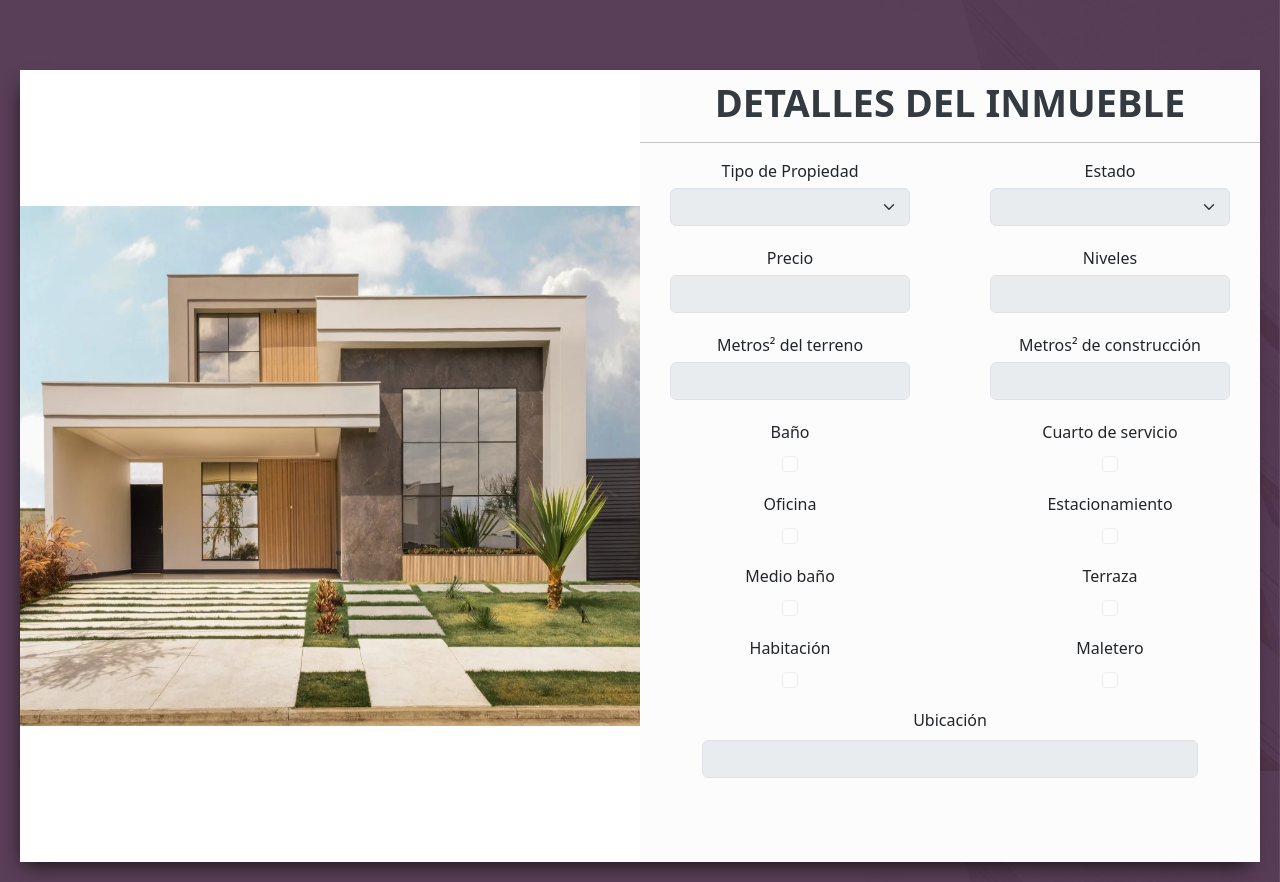
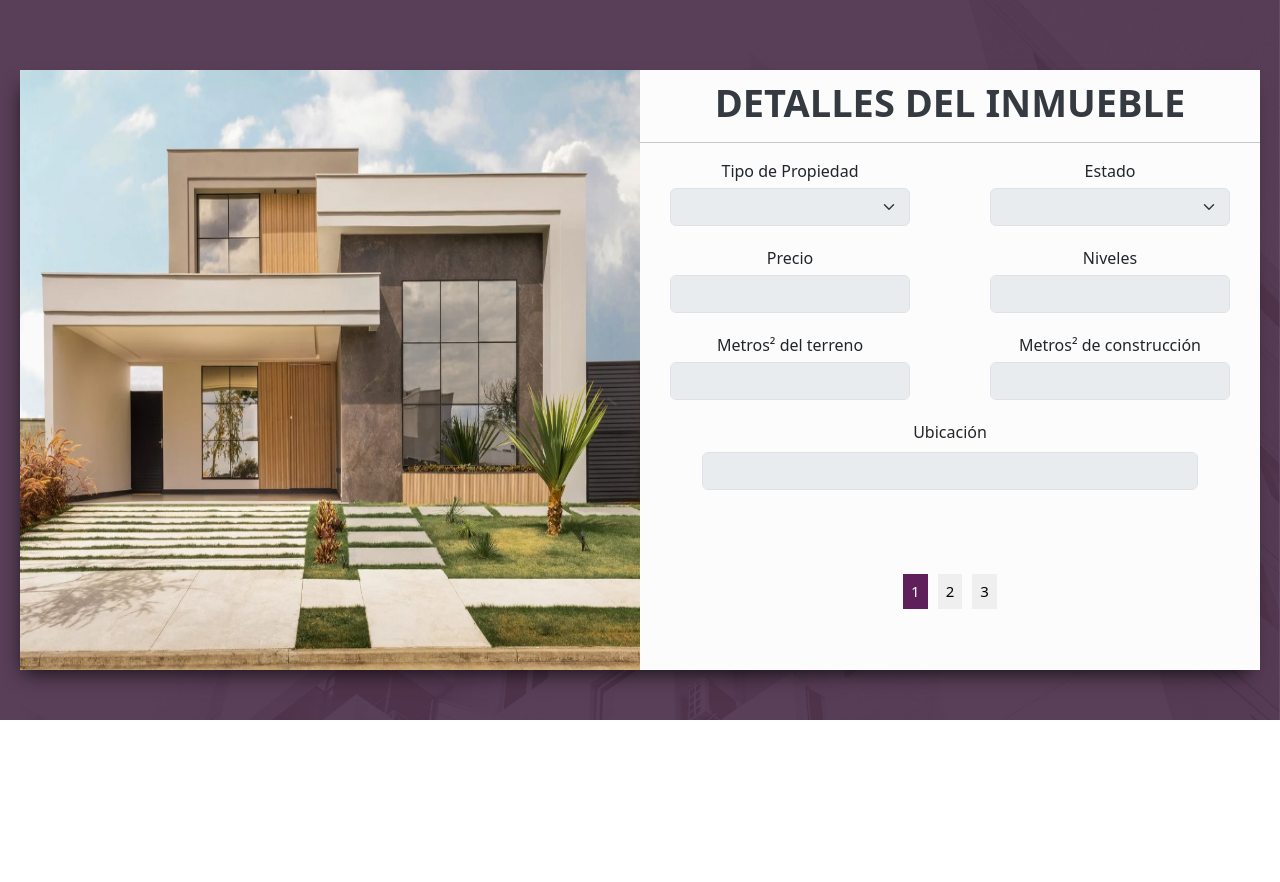
Before and after one commit to UNEG-Ing-Software-II/real_estate_management, a Django app: template app_Principal/templates/views_asesor/inmueble_detalle.html in a window 1280 px wide. Shown: the part 80-962 px from the top of the page. After the commit the page ends 800 px from the top, so only its background shows below. Run offline with Django 5.2, Linux system fonts and the light colour scheme; the template is opened without the code that fills it, so the values that code supplies are empty.

Commit message:
[FIX] Formulario carrusel en inmueble_detalle

```diff
--- /dev/null
+++ b/app_Principal/static/js/pagination.js
@@ -0,0 +1,16 @@
+const form_change = (clickedButton, groupToShow) => {
+  const buttons = document.querySelectorAll(".btn-pag");
+  buttons.forEach((button) => button.classList.remove("active"));
+  clickedButton.classList.add("active");
+
+  const group = document.querySelectorAll(".group");
+  group.forEach((group) => group.classList.remove("active-group"));
+  document.getElementById(groupToShow).classList.add("active-group");
+
+  console.log(groupToShow);
+  if (groupToShow == "second-group") {
+    document.getElementById(groupToShow).classList.add("grid-templ");
+  } else {
+    group.forEach((group) => group.classList.remove("grid-templ"));
+  }
+};
--- a/app_Principal/static/styles/style.css
+++ b/app_Principal/static/styles/style.css
@@ -168,6 +168,67 @@ h3{
   margin: 0;
 } */
 
+.pagination{
+  width: 100%;
+  display: flex;
+  justify-content: center;
+  margin-bottom: 20px;
+}
+
+
+
+.group{
+  display: none;
+}
+
+
+.active-group{
+  display: flex;
+  flex-wrap: wrap;
+  gap: 20px;
+}
+
+.grid-templ{
+  display: grid;
+  grid-template-columns: repeat(3,1fr);
+  text-align: center;
+  font-size: 14px;
+  width: 100%;
+  gap: 10px;
+}
+
+
+.btn-pag{
+  margin: 0 5px;
+  border: none;
+  padding: 4px 8px;
+  height: 35px;
+  font-size: 15px;
+}
+
+
+.btn-pag:hover{
+  background-color: #2E2A37;
+  color: white;
+}
+
+
+
+.active{
+  background-color:#5E1F5A;
+  padding: 4px 8px;
+  margin: 0 5px;
+  font-size: 15px;
+  border: none;
+  color: white;
+  height: 35px;
+}
+
+
+
+
+
+
 
 .btn-responsive {
   display: flex;
@@ -263,7 +324,10 @@ h3{
   color: white;
 }
 
-
+  .grid-templ{
+    grid-template-columns: repeat(2,1fr);
+    gap: 5px;
+  }
 
 
 .add-button{
@@ -432,11 +496,11 @@ option{
   -moz-box-shadow: -4px 10px 19px -7px rgba(0,0,0,0.75);
   box-shadow: -4px 10px 19px -7px rgba(0,0,0,0.75);
   display: flex;
-  align-items: center;
+  /* align-items: center; */
 }
 .inmueble{
   width: 100%;
-  height: 65vh;
+  height: 75vh;
 }
 
 .carousel{
@@ -448,7 +512,6 @@ option{
 
 .info{
   width: 100%;
-  height: 100%;
   background-color: rgba(251, 251, 251, 0.791);
 
 }
@@ -500,6 +563,8 @@ label {
   border-radius: 60px;
   font-size: 16px;
 }
+
+
 
 .btn-save:hover{
   background-color: #343a40;
--- a/app_Principal/templates/views_asesor/inmueble_detalle.html
+++ b/app_Principal/templates/views_asesor/inmueble_detalle.html
@@ -65,7 +65,10 @@
             <form class="form-container" id="form" action="{% url 'modificar_inmueble' inmueble.id %}" method="post">
               {% csrf_token %}
 
-              <div class="form-group">
+
+             <div id="first-group" class="group active-group">
+
+                <div class="form-group">
                   <label for="Tipo-Propiedad">Tipo de Propiedad</label>
                   <select class="form-select input-select" name="tipoPropiedad" id="Tipo-Propiedad" aria-label="Default select example" required disabled>
                     <option selected disabled hidden></option>
@@ -110,57 +113,75 @@
                   <input type="number" disabled class="form-control input-control" id="InputMetrosConstrucción" name="metros_construccion" value="{{ inmueble.metros_construccion }}" min="0.001" step="0.001" required>
               </div>
 
-              <div class="form-group">
-                <label for="InputBathroom" class="form-label">Baño</label>
-                <input type="checkbox" disabled class="form-check-input" name="bathroom" id="InputBathroom" {% if inmueble.bathroom %} checked {% endif %}>
-              </div>
-
-              <div class="form-group">
-                <label for="InputCuartoServicio" class="form-label">Cuarto de servicio</label>
-                <input type="checkbox" disabled class="form-check-input" name="cuarto_servicio" id="InputCuartoServicio" {% if inmueble.cuarto_servicio %} checked {% endif %}>
-              </div>
-
-              <div class="form-group">
-                <label for="InputOficina" class="form-label">Oficina</label>
-                <input type="checkbox" disabled class="form-check-input" name="oficina" id="InputOficina" {% if inmueble.oficina %} checked {% endif %}>
-              </div>
-
-              <div class="form-group">
-                <label for="InputEstacionamiento" class="form-label">Estacionamiento</label>
-                <input type="checkbox" disabled class="form-check-input" name="estacionamiento" id="InputEstacionamiento" {% if inmueble.estacionamiento %} checked {% endif %}>
-              </div>
-
-              <div class="form-group">
-                <label for="InputHalfBath" class="form-label">Medio baño</label>
-                <input type="checkbox" disabled class="form-check-input" name="half_bath" id="InputHalfBath" {% if inmueble.half_bath %} checked {% endif %}>
-              </div>
-
-              <div class="form-group">
-                <label for="InputTerraza" class="form-label">Terraza</label>
-                <input type="checkbox" disabled class="form-check-input" name="terraza" id="InputTerraza" {% if inmueble.terraza %} checked {% endif %}>
-              </div>
-
-
-              <div class="form-group">
-                <label for="InputHabitacion" class="form-label">Habitación</label>
-                <input type="checkbox" disabled class="form-check-input" name="habitacion" id="InputHabitacion" {% if inmueble.habitacion %} checked {% endif %}>
-              </div>
-
-              <div class="form-group">
-                <label for="InputMaletero" class="form-label">Maletero</label>
-                <input type="checkbox" disabled class="form-check-input" name="maletero" id="InputMaletero" {% if inmueble.maletero %} checked {% endif %}>
-              </div>
 
               <div class="form-group">
                 <label for="InputUbicacion" class="form-label">Ubicación</label>
                 <input type="text" disabled class="form-control input-control" name="ubicacion" id="InputUbicacion" value="{{ inmueble.ubicacion }}" required>
               </div>
 
+            </div>
+
+            <div id="second-group"  class="group ">
+
+             <div class="form-group">
+              <label for="InputBathroom" class="form-label">Baño</label>
+              <input type="checkbox" disabled class="" name="bathroom" id="InputBathroom" {% if inmueble.bathroom %} checked {% endif %}>
+             </div>
+
+             <div class="form-group">
+              <label for="InputCuartoServicio" class="form-label">Cuarto de servicio</label>
+              <input type="checkbox" disabled class="" name="cuarto_servicio" id="InputCuartoServicio" {% if inmueble.cuarto_servicio %} checked {% endif %}>
+             </div>
+
+
+             <div class="form-group">
+              <label for="InputOficina" class="form-label">Oficina</label>
+              <input type="checkbox" disabled class="" name="oficina" id="InputOficina" {% if inmueble.oficina %} checked {% endif %}>
+             </div>
+
+             <div class="form-group">
+               <label for="InputEstacionamiento" class="form-label">Estacionamiento</label>
+               <input type="checkbox" disabled class="" name="estacionamiento"  id="InputEstacionamiento" {% if inmueble.estacionamiento %} checked {% endif %}>
+             </div>
+
+              <div class="form-group">
+                <label for="InputHalfBath" class="form-label">Medio baño</label>
+                <input type="checkbox" disabled class="" name="half_bath" id="InputHalfBath" {% if inmueble.half_bath %} checked {% endif %}>
+              </div>
+
+              <div class="form-group">
+                <label for="InputTerraza" class="form-label">Terraza</label>
+                <input type="checkbox" disabled class="" name="terraza" id="InputTerraza" {% if inmueble.terraza %} checked {% endif %}>
+              </div>
+
+              <div class="form-group">
+                <label for="InputHabitacion" class="form-label">Habitación</label>
+                <input type="checkbox" disabled class="" name="habitacion"     id="InputHabitacion" {% if inmueble.habitacion %} checked {% endif %}>
+              </div>
+
+              <div class="form-group">
+                <label for="InputMaletero" class="form-label">Maletero</label>
+                <input type="checkbox" disabled class="" name="maletero" id="InputMaletero" {% if inmueble.maletero %} checked {% endif %}>
+              </div>
+
+
+            </div>
+
+
+
+
               <div id="btn-special">
                 <button class="btn-save" type="submit"><i class='bx bx-save'></i>Guardar</button>
                 <button class="btn-x" type="button" onclick="visible()"><i class='bx bx-x second-view'></i>Cancelar</button>
               </div>
         </form>
+
+        <div class="pagination">
+          <button class="btn-pag active" onclick="form_change(this, 'first-group')">1</button>
+          <button class="btn-pag" onclick="form_change(this, 'second-group')">2</button>
+          <button class="btn-pag" onclick="form_change(this)">3</button>
+        </div>
+
         </div>
       </div>
 
@@ -168,6 +189,12 @@
 
 
   </div>
+
+
+
+  <script src="{% static 'js/pagination.js' %}"></script>
+
+
 
 
   <script>
```
